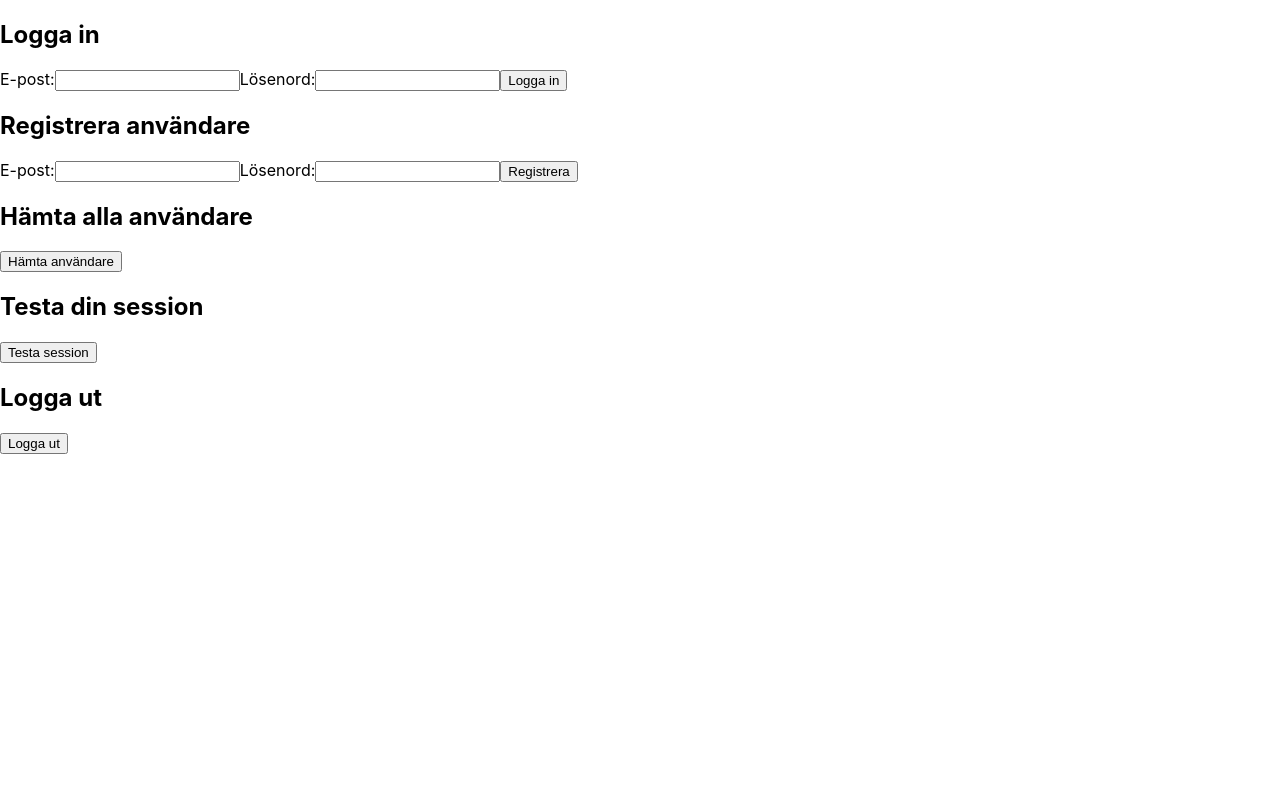
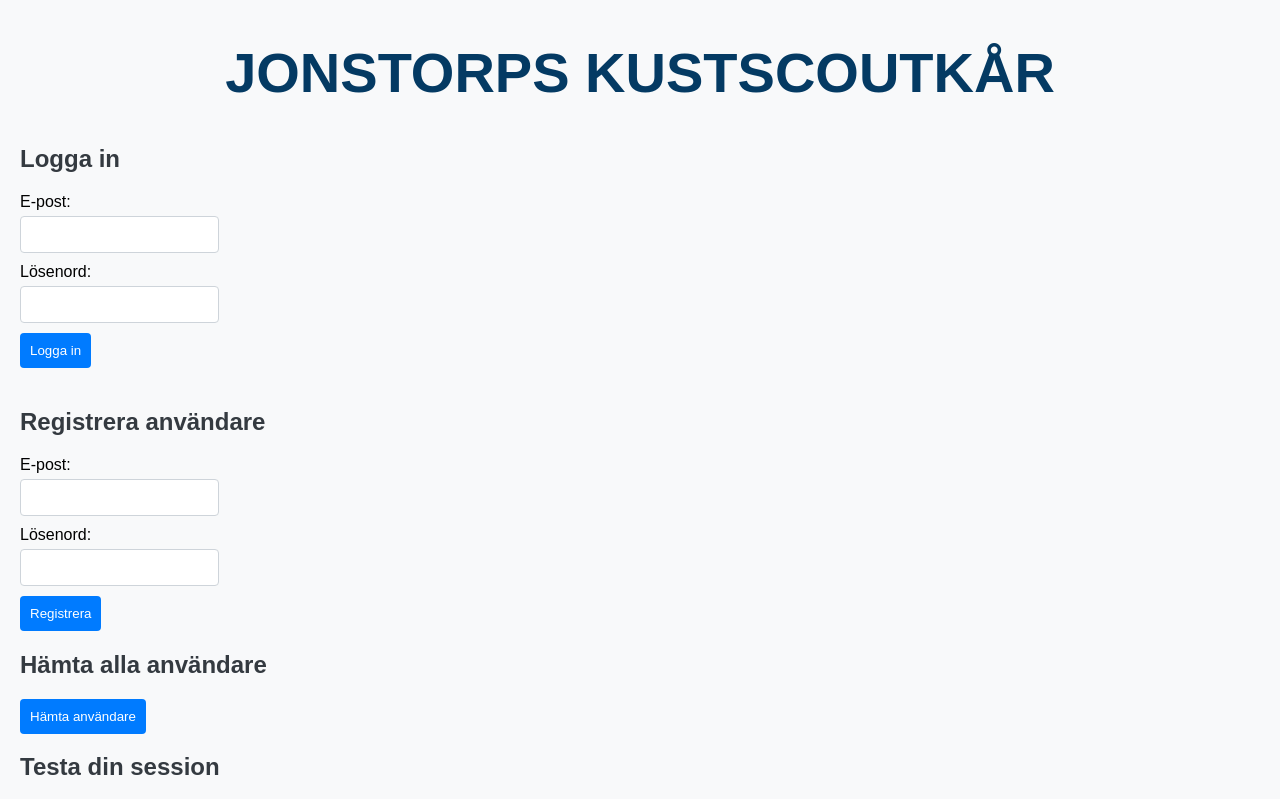
Before and after one commit to sczcz/carpool-app, a React (Create React App) app in the folder scout-app/: page / in a window 1280 px wide. Shown: the top 799 px of the page. Built offline with nearby package versions, Linux system fonts and the light colour scheme.

Commit message:
added a header

```diff
--- a/scout-app/src/App.css
+++ b/scout-app/src/App.css
@@ -7,6 +7,13 @@ body {
 
 h1, h2 {
   color: #343a40;
+}
+
+h1 {
+  color: #043A63; /* Färgen på rubriken */
+  font-size: 3.5rem; /* Storlek på texten */
+  text-align: center; /* Centrerar texten */
+  margin: 20px 0; /* Marginaler ovanför och under rubriken */
 }
 
 .container {
@@ -22,6 +29,8 @@ form {
   display: flex;
   flex-direction: column;
   margin-bottom: 20px;
+  width: 50%;
+  align-items: baseline;
 }
 
 label {
@@ -42,6 +51,7 @@ button {
   border: none;
   border-radius: 4px;
   cursor: pointer;
+  width: auto;
 }
 
 button:hover {
--- a/scout-app/src/App.js
+++ b/scout-app/src/App.js
@@ -1,14 +1,16 @@
 import React from 'react';
+import './App.css';
 import Login from './components/Login';
 import Register from './components/Register';
 import FetchUsers from './components/FetchUsers';
 import TestSession from './components/TestSession';
 import Logout from './components/Logout';
-
+import Header from './components/Header'; // Importera Header-komponenten
 
 const App = () => {
     return (
         <div>
+            <Header /> {/* Lägg till Header-komponenten här */}
             <Login />
             <Register />
             <FetchUsers />
--- /dev/null
+++ b/scout-app/src/components/Header.js
@@ -0,0 +1,13 @@
+// src/components/Header.js
+
+import React from 'react';
+
+const Header = () => {
+    return (
+        <header>
+            <h1>JONSTORPS KUSTSCOUTKÅR</h1>
+        </header>
+    );
+};
+
+export default Header;
```
